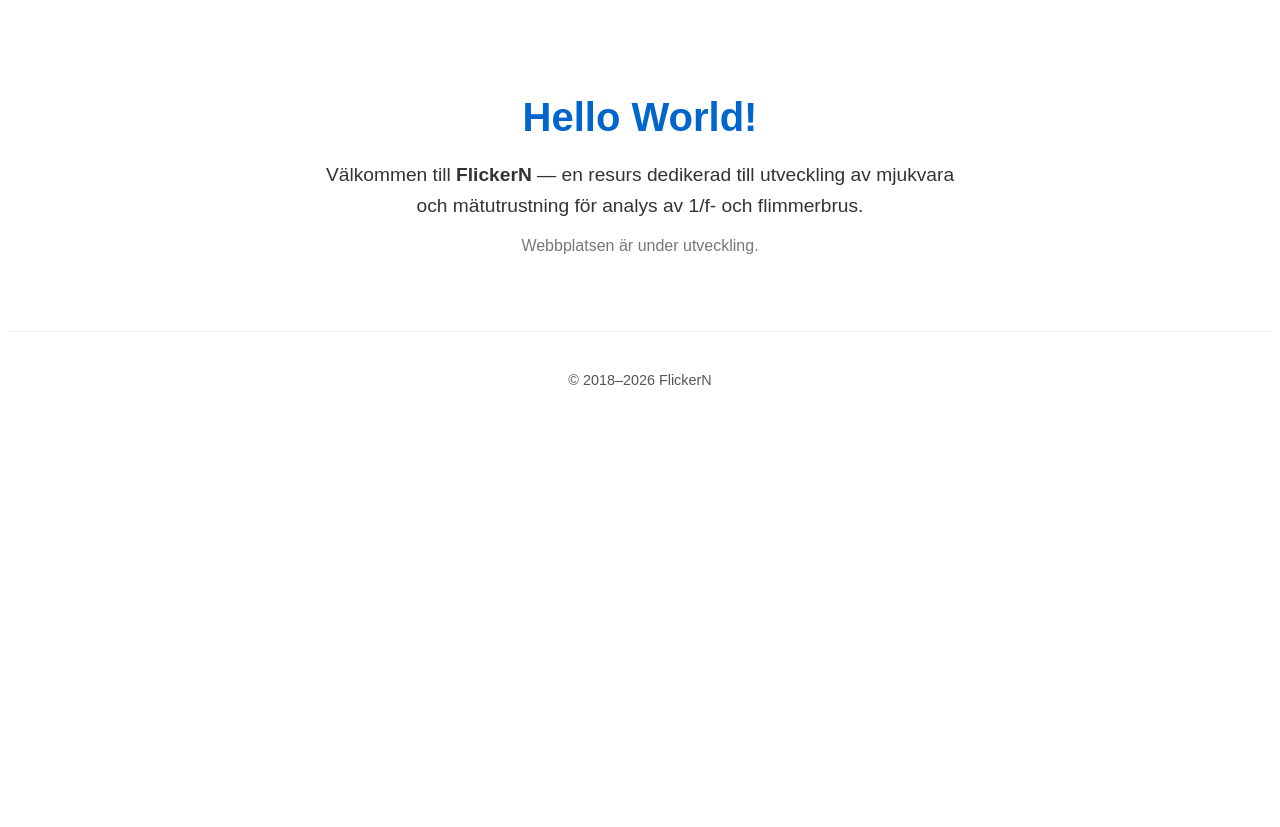
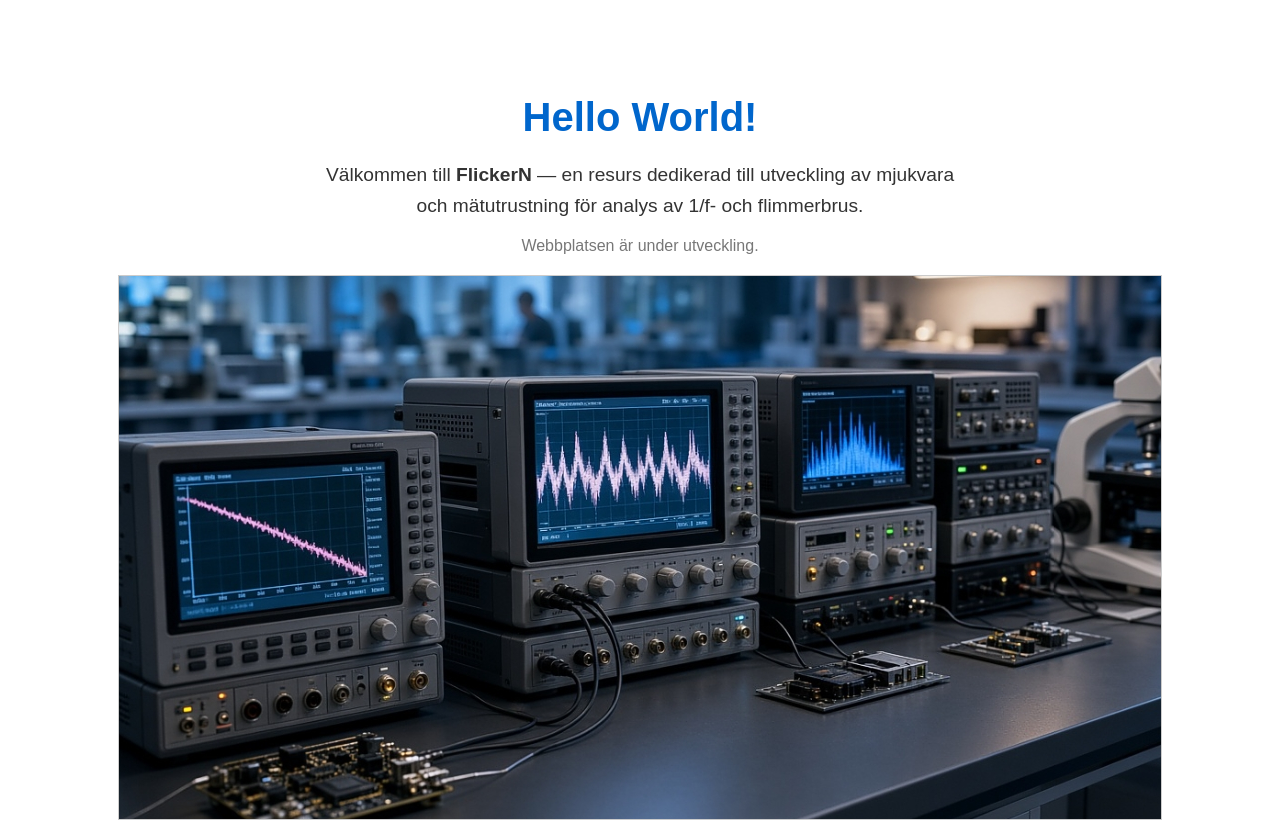
Before and after one commit to Flickern/flickern-com, a plain HTML site: page sv/index.html in a window 1280 px wide. Shown: the top 827 px of the page. Before the commit the page ends 800 px from the top, so only its background shows below. Drawn offline with Linux system fonts and the light colour scheme.

Commit message:
Update index.html

```diff
--- a/sv/index.html
+++ b/sv/index.html
@@ -9,6 +9,11 @@
 
     <meta property="og:title" content="FlickerN — Mjukvara och mätutrustning">
     <meta property="og:description" content="Utveckling av specialiserad mjukvara och hårdvara för analys av 1/f- och flimmerbrus.">
+
+<style>
+        .image-box { margin: 20px 0; text-align: center; }
+        img { max-width: 100%; height: auto; border: 1px solid #ccc; }
+    </style>
 </head>
 <body>
 
@@ -20,6 +25,10 @@
         </p>
 
         <p style="color: #777; font-size: 1em;">Webbplatsen är under utveckling.</p>
+ <div class="image-box">
+        <img src="/flicker-noise-illustration.jpg" alt="Flicker noise art">
+    </div>
+
     </main>
 
     <footer style="text-align: center; border-top: 1px solid #eee; padding: 25px 20px; font-size: 0.9em; color: #555; font-family: sans-serif;">
```
